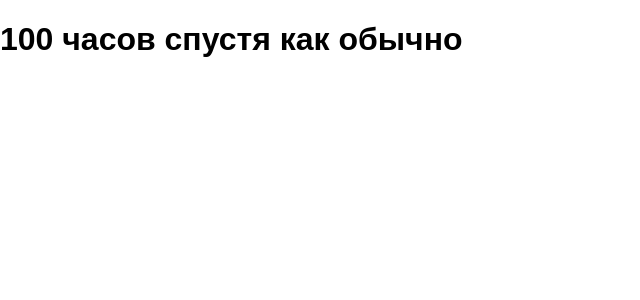
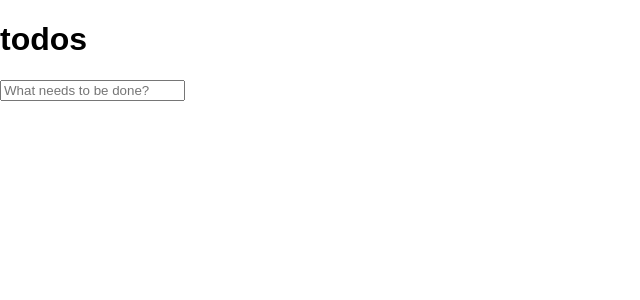
Before and after one commit to Stadionova/mindbox_test, a React (Create React App) app: page / in a window 1280 px wide. Shown: the top 300 px of the page, without its empty margins (0-640 px from the left). Built offline with nearby package versions, Linux system fonts and the light colour scheme.

Commit message:
created input and todos list with state

```diff
--- a/src/App.tsx
+++ b/src/App.tsx
@@ -1,11 +1,7 @@
 import React from 'react';
 
-const App = () => {
-    return (
-        <div>
-            <h1>100 часов спустя как обычно</h1>
-        </div>
-    );
+import {Main} from "./pages";
+
+export const App = () => {
+    return <Main/>
 };
-
-export default App;
--- a/src/index.tsx
+++ b/src/index.tsx
@@ -1,7 +1,9 @@
 import React from 'react';
 import ReactDOM from 'react-dom/client';
+
+import {App} from './App';
+
 import './index.css';
-import App from './App';
 
 const root = ReactDOM.createRoot(
     document.getElementById('root') as HTMLElement
--- /dev/null
+++ b/src/pages/Main/Main.tsx
@@ -0,0 +1,30 @@
+import React, {useState} from 'react';
+
+export const Main = () => {
+    const [list, setList] = useState<string[]>([])
+    const [inputValue, setInputValue] = useState<string>('')
+
+    const onEnterClick = (event: React.KeyboardEvent<HTMLInputElement>) => {
+        if (event.key === "Enter") {
+            setList([...list, inputValue])
+            setInputValue('')
+        }
+    }
+
+    return (
+        <div>
+            <h1>todos</h1>
+            <input
+                placeholder="What needs to be done?"
+                value={inputValue}
+                onInput={(event) => setInputValue(event.currentTarget.value)}
+                onKeyDown={(event) => onEnterClick(event)}
+            />
+            <div>
+                {list.map((item: string, index: number) => {
+                    return <div key={index}>{`${index + 1}. ${item}`}</div>;
+                })}
+            </div>
+        </div>
+    );
+};
--- /dev/null
+++ b/src/pages/index.tsx
@@ -0,0 +1 @@
+export {Main} from "./Main/Main";
--- a/tsconfig.json
+++ b/tsconfig.json
@@ -1,5 +1,6 @@
 {
   "compilerOptions": {
+    "baseUrl": "./src",
     "target": "ES6",
     "jsx": "react",
     "moduleResolution": "node",
```
